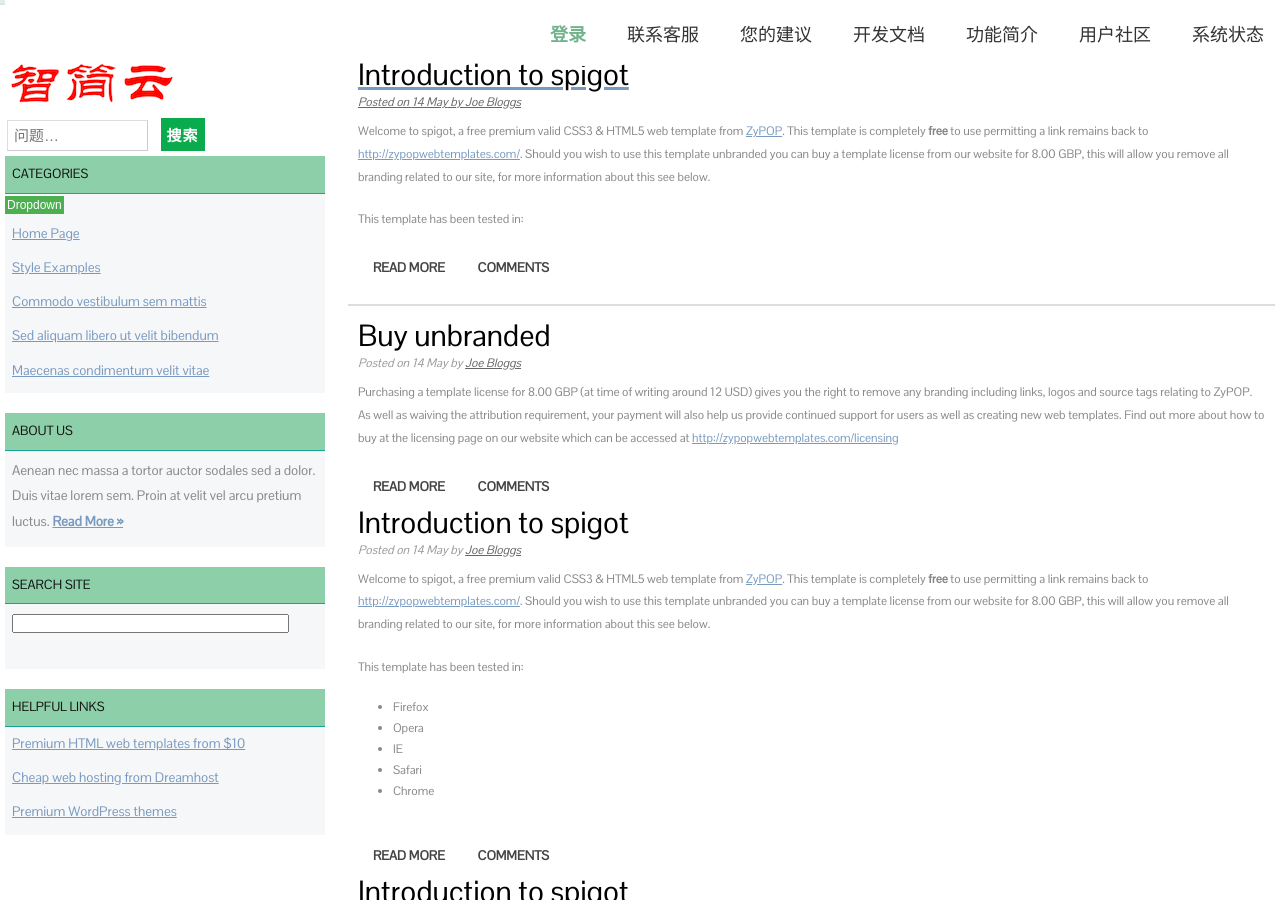
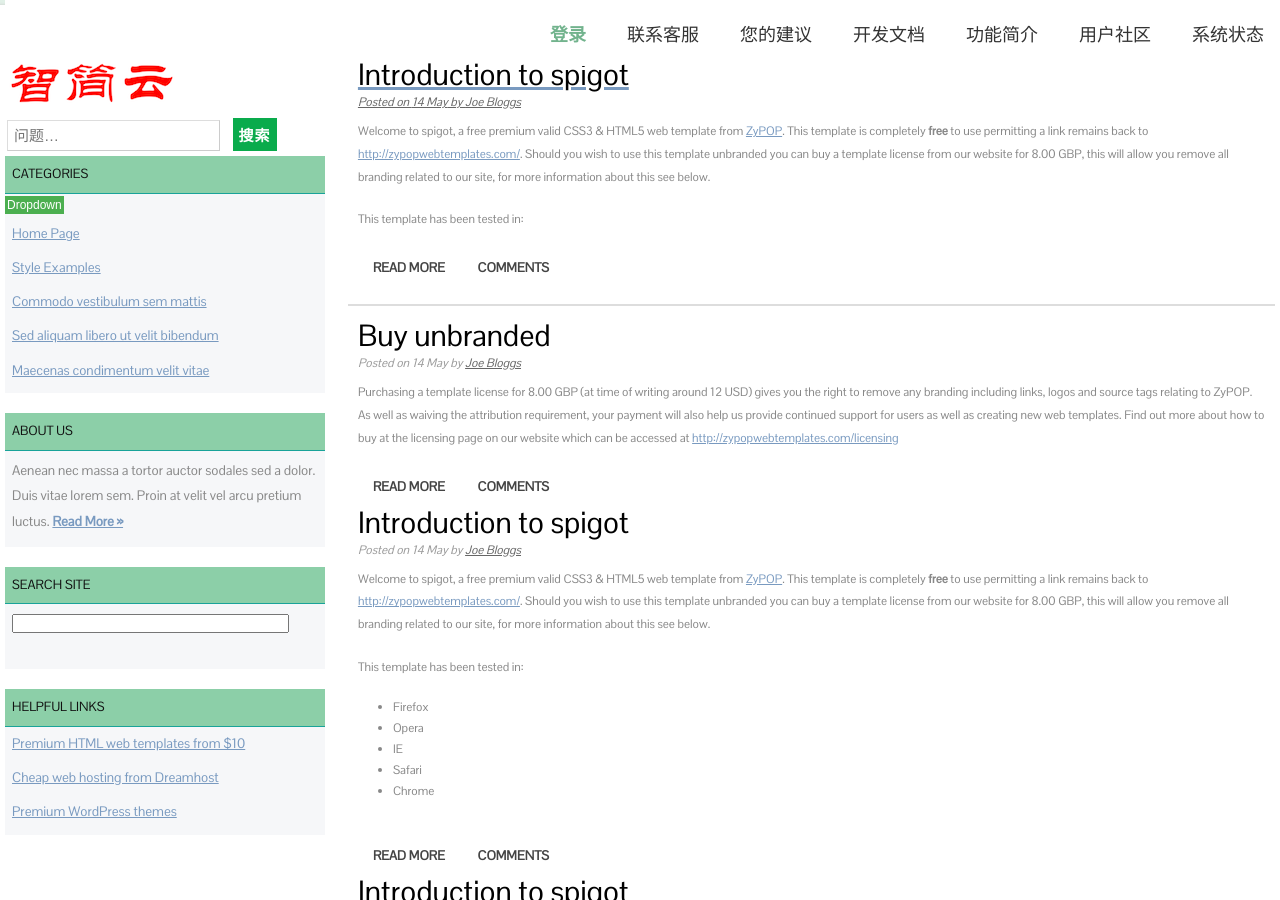
Before and after one commit to dreampivot/slipscloud.github.io, a Jekyll site: the page help/help-index.html, which Jekyll copies as it is, in a window 1280 px wide and 900 px high. Built offline with Jekyll 4.4.1, drawn with Linux system fonts in a browser that asks for light colours.

Commit message:
Create help-index.html

```diff
--- a/help/help-index.html
+++ b/help/help-index.html
@@ -242,7 +242,7 @@
 	</ul>
         <ul>
           <form method="get" class="searchform" action="#" >
-          <p><input type="search" style="margin-left: 2px;" class="search-field" placeholder="问题&hellip;" value="" name="s"  size="12"/>
+          <p><input type="search" style="margin-left: 2px;" class="search-field" placeholder="问题&hellip;" value="" name="s"  size="20"/>
 	  <input name="send" style="margin-left: 10px;" class="formbutton" value="搜索" type="submit" /></p>
         </ul>
 
```
